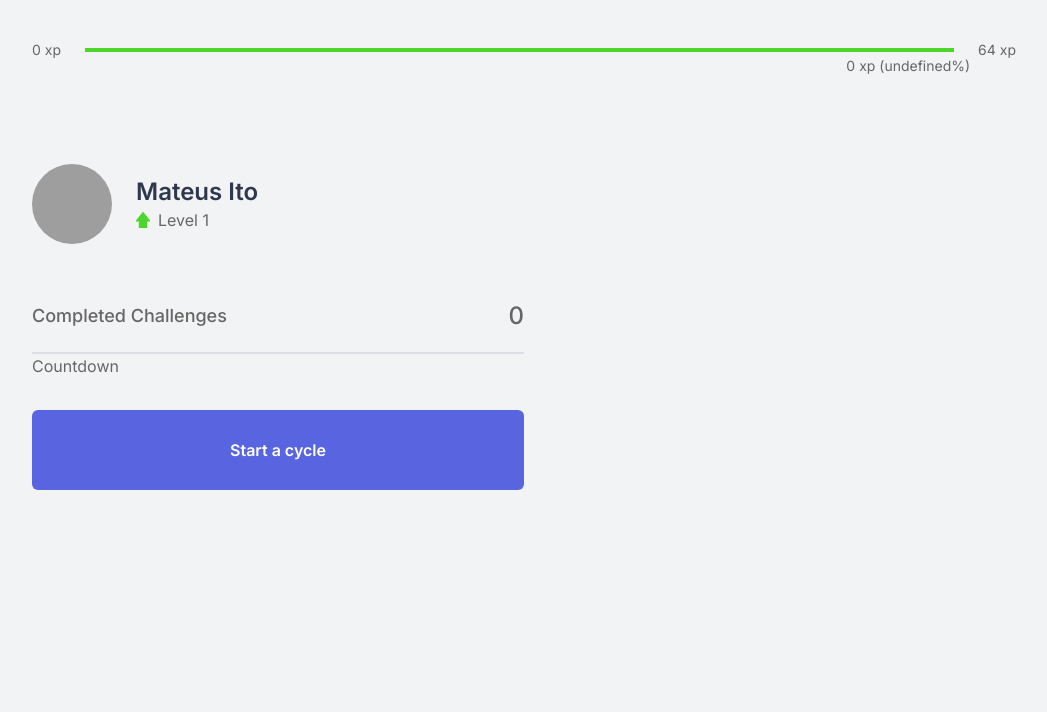
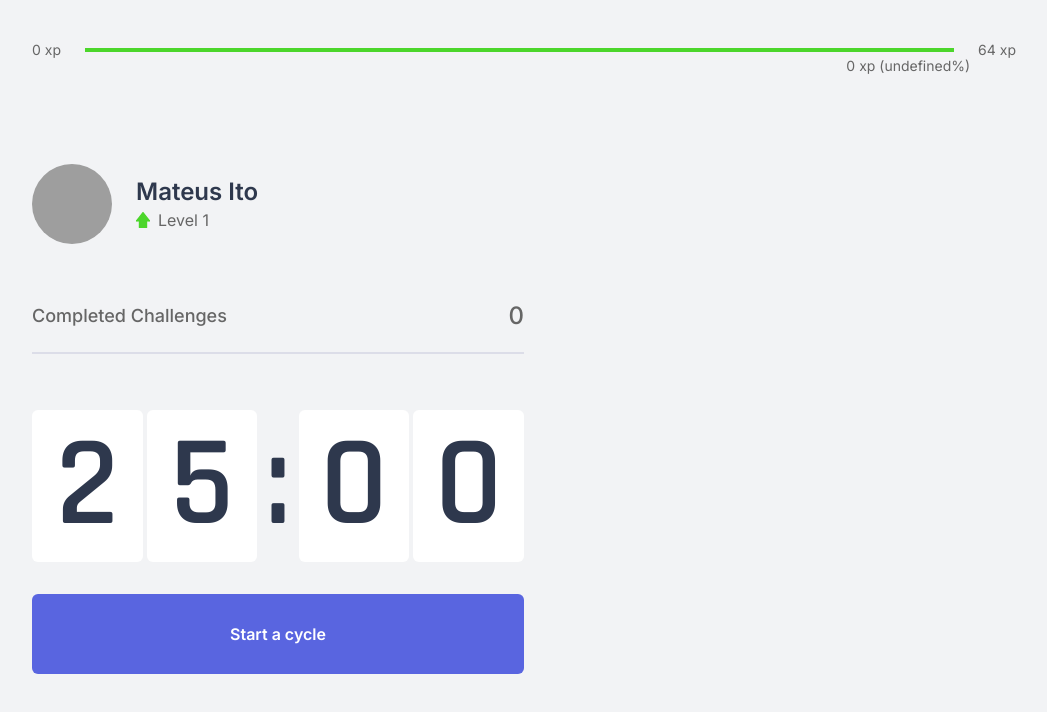
Before and after one commit to Jos620/movue-it-nuxt, a Nuxt app: page / in a window 1280 px wide. Shown: the top 712 px of the page, without its empty margins (116-1163 px from the left). Built offline with nearby package versions, Linux system fonts and the light colour scheme; grey boxes are pictures that could not be loaded.

Commit message:
⏱ | Countdown - adicionado o componente de countdown

```diff
--- /dev/null
+++ b/components/atoms/CountdownDigit.vue
@@ -0,0 +1,31 @@
+<template>
+	<p class="w-1/2 flex gap-x-1">
+		<span
+			v-for="(digit, i) in splittedDigits"
+			:key="i"
+			class="w-1/2 bg-white rounded-md flex justify-center items-center py-3"
+		>
+			{{ digit }}
+		</span>
+	</p>
+</template>
+
+<script lang="ts">
+import Vue from "vue";
+
+import { splitValue } from "~/utils";
+
+export default Vue.extend({
+	name: "CountdownDigit",
+
+	props: {
+		digits: { type: Number, required: true }
+	},
+
+	computed: {
+		splittedDigits(): string[] {
+			return splitValue(this.digits);
+		}
+	}
+});
+</script>
--- a/components/molecules/Countdown.vue
+++ b/components/molecules/Countdown.vue
@@ -1,5 +1,63 @@
 <template>
-	<div>
-		Countdown
+	<div
+		class="flex justify-center items-center mt-8 lg:mt-14 text-9xl text-title font-rajdhani"
+	>
+		<CountdownDigit :digits="minutes" />
+		<span class="bg-background px-2">:</span>
+		<CountdownDigit :digits="seconds" />
 	</div>
 </template>
+
+<script lang="ts">
+import Vue from "vue";
+
+import { mapState, mapGetters, mapMutations } from "vuex";
+import { Mutations } from "~/store/Countdown/types";
+
+import CountdownDigit from "~/components/atoms/CountdownDigit.vue";
+
+let timeout: ReturnType<typeof setTimeout>;
+
+export default Vue.extend({
+	name: "Countdown",
+
+	components: { CountdownDigit },
+
+	computed: {
+		...mapState("Countdown", ["time", "isActive"]),
+		...mapGetters("Countdown", ["minutes", "seconds"])
+	},
+
+	methods: {
+		...mapMutations("Countdown", {
+			setTime: Mutations.SET_TIME,
+			resetTime: Mutations.RESET_TIME
+		}),
+		runCountdown(flag: boolean) {
+			if (this.isActive && flag) {
+				timeout = setTimeout(() => {
+					this.setTime(this.time - 1);
+				}, 1000);
+			} else {
+				clearTimeout(timeout);
+			}
+		}
+	},
+
+	watch: {
+		isActive(newValue: boolean) {
+			this.runCountdown(newValue);
+
+			if (!newValue) this.resetTime();
+		},
+
+		time(newValue: number) {
+			if (newValue > 0) {
+				this.runCountdown(true);
+			} else {
+				this.$emit("completed");
+			}
+		}
+	}
+});
+</script>
--- a/utils/index.ts
+++ b/utils/index.ts
@@ -2,3 +2,6 @@ export const playAudio = (path: string) => new Audio(path).play();
 
 export const sendNotification = (title: string, options: object) =>
 	new Notification(title, options);
+
+export const splitValue = (value: number | string, padSize: number = 2) =>
+	`${value}`.padStart(padSize, "0").split("");
```
